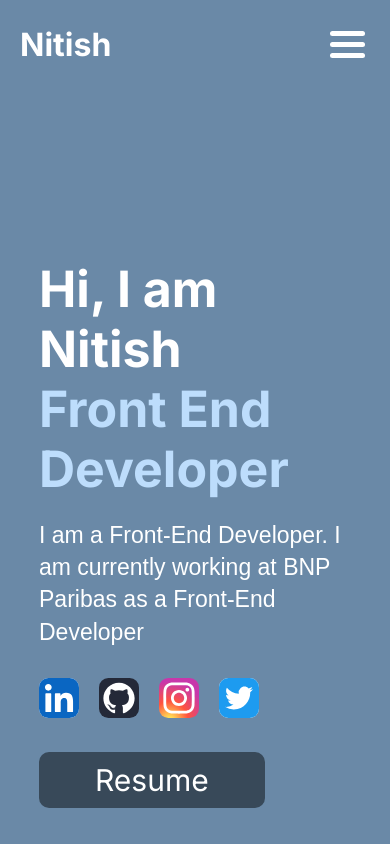
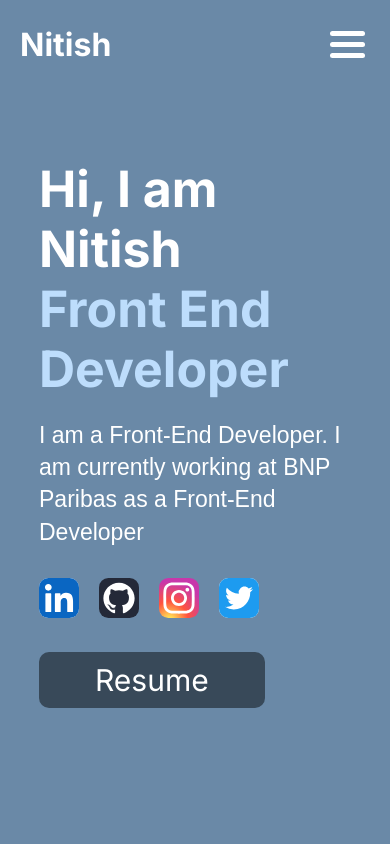
Before and after one commit to nitish1728/Portfolio, a React (Create React App) app: page / in a window 390 px wide. Shown: the top 844 px of the page. Built offline with nearby package versions, Linux system fonts and the light colour scheme.

Commit message:
Few changes in project slide

```diff
--- a/src/components/css/Home.css
+++ b/src/components/css/Home.css
@@ -106,13 +106,14 @@
 
 @media screen and (max-width: 1070px) {
     .description-main{
-        display: block;
+        display: flex;
+        flex-wrap: wrap;
         width: 80%;
-        margin: 130px auto 0px auto;
+        margin: 10px auto;
     }
     .description-main .description-text{
         width: 100%;
-        padding-bottom:50px;
+        padding-bottom: 60px;
     }
     .description-main .description-image{
         display:flex;
@@ -140,7 +141,7 @@
     .description-main{
         display: block;
         width: 80%;
-        margin: 110px auto 0px auto;
+        margin: 10px auto;
     }
     .main{
         min-height: 100%;
```
